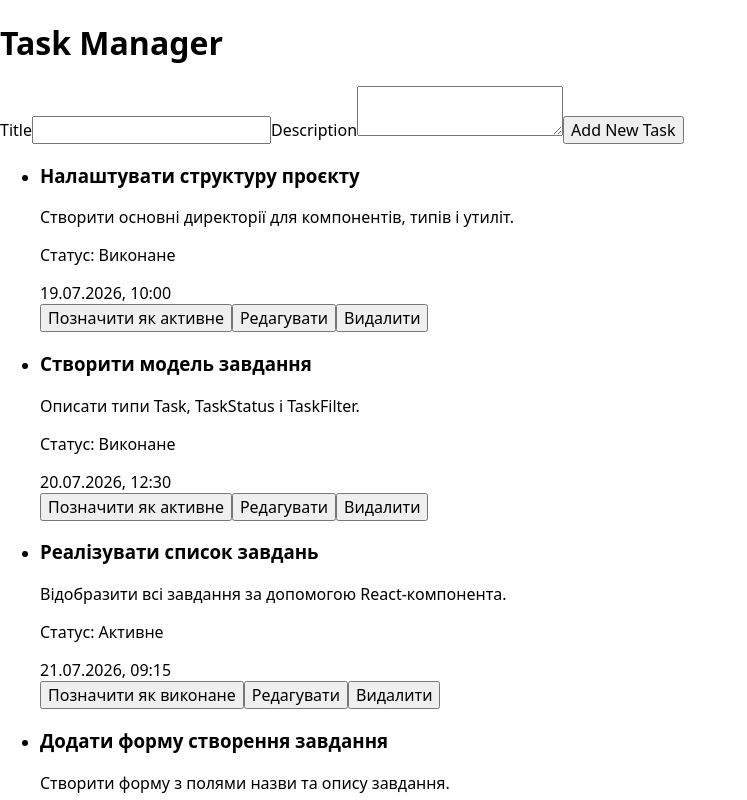
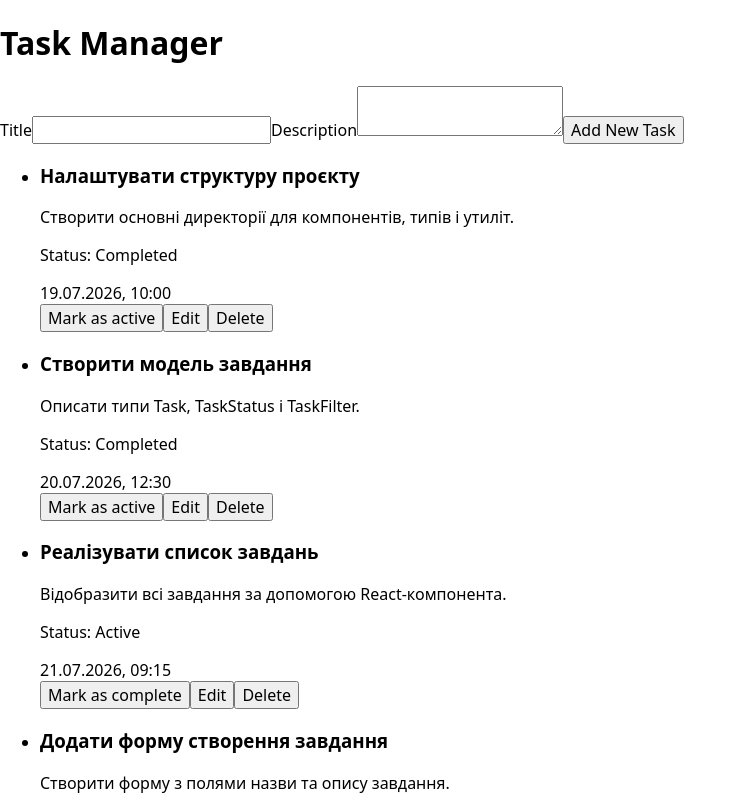
Before and after one commit to achupylko/task-manager-app, a React (Vite) app: page / in a window 1280 px wide. Shown: the top 800 px of the page, without its empty margins (0-747 px from the left). Built offline with nearby package versions, Linux system fonts and the light colour scheme.

Commit message:
feat: add task status toggle to task item

```diff
--- a/src/components/TaskItem/TaskItem.tsx
+++ b/src/components/TaskItem/TaskItem.tsx
@@ -3,36 +3,38 @@ import { formatDateTime } from '../../utils/formatDateTime';
 
 interface TaskItemProps {
   task: Task;
+  onToggleStatus: (id: Task['id']) => void;
 }
 
-function TaskItem({ task }: TaskItemProps) {
-  const { title, description, status, createdAt } = task;
+function TaskItem({ task, onToggleStatus }: TaskItemProps) {
+  const { id, title, description, status, createdAt } = task;
 
-  const statusText =
-    status === 'active'
-      ? { current: 'Активне', next: 'виконане' }
-      : { current: 'Виконане', next: 'активне' };
+  const statusLabel = status === 'active' ? 'Active' : 'Completed';
+  const toggleActionLabel = status === 'active' ? 'complete' : 'active';
+  const isCompleted = status === 'completed';
 
   return (
     <article>
       <h3>{title}</h3>
       {description !== '' && <p>{description}</p>}
-      <p>Статус: {statusText.current}</p>
+      <p>Status: {statusLabel}</p>
       <time dateTime={createdAt}>{formatDateTime(createdAt)}</time>
       <div>
         <button
+          onClick={() => onToggleStatus(id)}
           type="button"
-          aria-label={`Позначити завдання ${title} як ${statusText.next}`}
+          aria-label={`Toggle completion status for task ${title}`}
+          aria-pressed={isCompleted}
         >
-          Позначити як {statusText.next}
+          Mark as {toggleActionLabel}
         </button>
 
-        <button type="button" aria-label={`Редагувати завдання: ${title}`}>
-          Редагувати
+        <button type="button" aria-label={`Edit task ${title}`}>
+          Edit
         </button>
 
-        <button type="button" aria-label={`Видалити завдання: ${title}`}>
-          Видалити
+        <button type="button" aria-label={`Delete task ${title}`}>
+          Delete
         </button>
       </div>
     </article>
```
